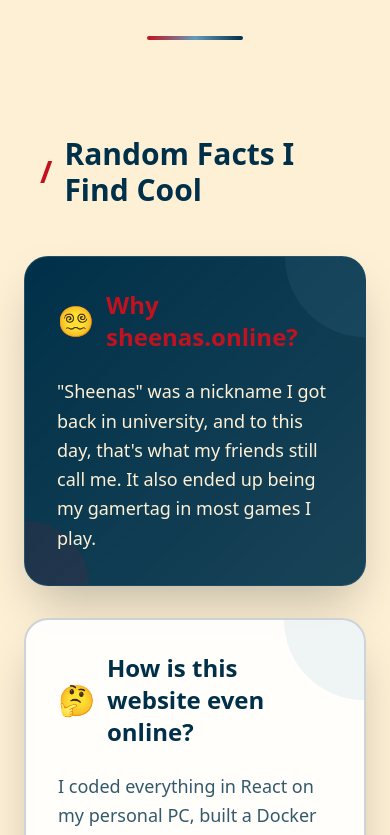
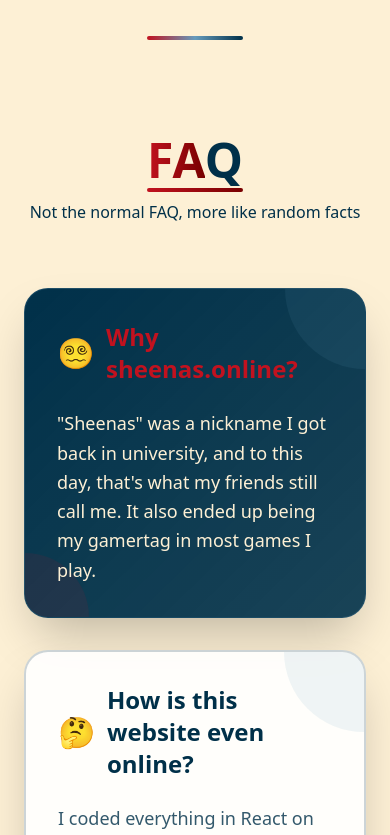
Before and after one commit to goncalo80775/sheenas-frontend, a React (Vite) app: page / in a window 390 px wide. Shown: the part 5140-5975 px from the top of the page. Built offline with nearby package versions, Linux system fonts and the light colour scheme.

Commit message:
Uniformization of sections design

```diff
--- a/src/components/contact/ContactSection.tsx
+++ b/src/components/contact/ContactSection.tsx
@@ -59,12 +59,22 @@
   return (
     <section id="contact" className="py-24 px-6">
       <div className="max-w-5xl mx-auto">
-        <div className="flex items-center gap-4 mb-12">
-          <div className="h-px flex-grow bg-gradient-to-r from-[#FDF0D5] to-[#003049]/20"></div>
-          <h2 className="text-3xl md:text-4xl font-bold text-[#003049] flex items-center gap-3">
-            <span className="text-[#C1121F]">/</span> Get In Touch
-          </h2>
-          <div className="h-px flex-grow bg-gradient-to-l from-[#FDF0D5] to-[#003049]/20"></div>
+        <div className="text-center mb-16">
+          <div
+            className={`transform transition-all duration-1000 ${
+              isVisible
+                ? "translate-y-0 opacity-100"
+                : "translate-y-8 opacity-0"
+            }`}
+          >
+            <h2 className="text-5xl md:text-6xl font-black text-[#003049] mb-4 relative">
+              <span className="bg-gradient-to-r from-[#C1121F] to-[#780000] bg-clip-text text-transparent">
+                Get In
+              </span>{" "}
+              Touch
+              <div className="absolute -bottom-2 left-1/2 transform -translate-x-1/2 w-24 h-1 bg-gradient-to-r from-[#C1121F] to-[#780000] rounded-full"></div>
+            </h2>
+          </div>
         </div>
 
         <div className="grid grid-cols-1 md:grid-cols-3 gap-6">
--- a/src/components/faq/FaqSection.tsx
+++ b/src/components/faq/FaqSection.tsx
@@ -102,12 +102,25 @@
     <>
       <section id="faq" className="py-24 px-6">
         <div className="max-w-7xl mx-auto">
-          <div className="flex items-center gap-4 mb-12">
-            <div className="h-px flex-grow bg-gradient-to-r from-[#FDF0D5] to-[#003049]/20"></div>
-            <h2 className="text-3xl md:text-4xl font-bold text-[#003049] flex items-center gap-3">
-              <span className="text-[#C1121F]">/</span> Random Facts I Find Cool
-            </h2>
-            <div className="h-px flex-grow bg-gradient-to-l from-[#FDF0D5] to-[#003049]/20"></div>
+          <div className="text-center mb-16">
+            <div
+              className={`transform transition-all duration-1000 ${
+                isVisible
+                  ? "translate-y-0 opacity-100"
+                  : "translate-y-8 opacity-0"
+              }`}
+            >
+              <h2 className="text-5xl md:text-6xl font-black text-[#003049] mb-4 relative">
+                <span className="bg-gradient-to-r from-[#C1121F] to-[#780000] bg-clip-text text-transparent">
+                  FA
+                </span>
+                Q
+                <div className="absolute -bottom-2 left-1/2 transform -translate-x-1/2 w-24 h-1 bg-gradient-to-r from-[#C1121F] to-[#780000] rounded-full"></div>
+              </h2>
+              <p className="text-[#003049]">
+                Not the normal FAQ, more like random facts
+              </p>
+            </div>
           </div>
 
           <div className="grid grid-cols-1 lg:grid-cols-3 gap-8">
--- a/src/components/layout/Navbar.tsx
+++ b/src/components/layout/Navbar.tsx
@@ -27,6 +27,13 @@
             className="text-[#003049]/80 font-medium hover:text-[#003049] transition-colors relative group"
           >
             FAQ
+            <span className="absolute bottom-0 left-0 w-full h-0.5 bg-[#C1121F] scale-x-0 group-hover:scale-x-100 transition-transform origin-left duration-300"></span>
+          </a>
+          <a
+            href="#contact"
+            className="text-[#003049]/80 font-medium hover:text-[#003049] transition-colors relative group"
+          >
+            Contact
             <span className="absolute bottom-0 left-0 w-full h-0.5 bg-[#C1121F] scale-x-0 group-hover:scale-x-100 transition-transform origin-left duration-300"></span>
           </a>
         </div>
```
